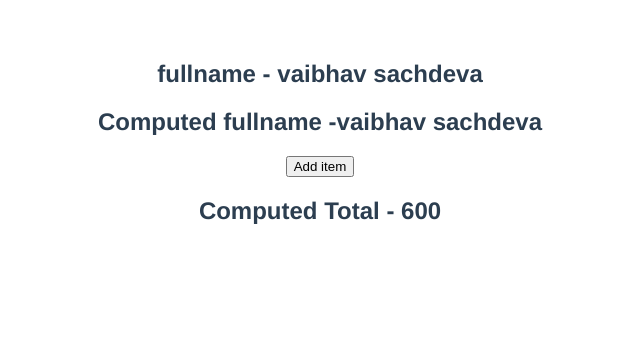
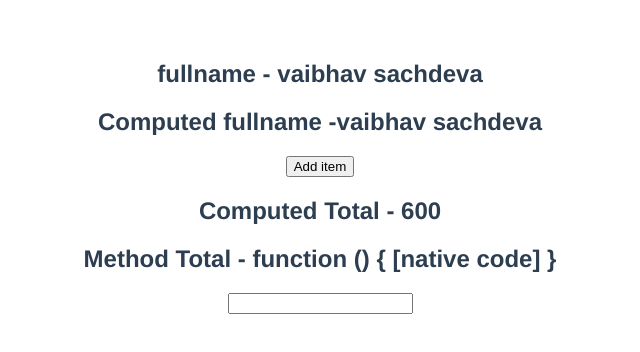
Before and after one commit to vaibhav21git/Vue.js-learning, a Vue app: page / in a window 1280 px wide. Shown: the top 352 px of the page, without its empty margins (320-960 px from the left). Built offline with nearby package versions, Linux system fonts and the light colour scheme.

Commit message:
computed propertied more efficient than the methods propertied

```diff
--- a/src/App.vue
+++ b/src/App.vue
@@ -6,6 +6,8 @@
       Add item
     </button>
     <h2>Computed Total - {{ total }}</h2>
+    <h2>Method Total - {{ getTotal }}</h2>
+    <input type="text" v-model="country" />
   </div>
 </template>
 
@@ -36,7 +38,16 @@
     };
   },
 
-  methods: {},
+  //in  methods , properties  will always be recalculated on typing also , as the page
+  // is re-rendered
+  methods: {
+    getTotal() {
+      return this.items.reduce(
+        (total, curr) => (total = total + curr.price),
+        0
+      );
+    },
+  },
 
   // like methods you added the computed property
   //computed is basically an object
```
